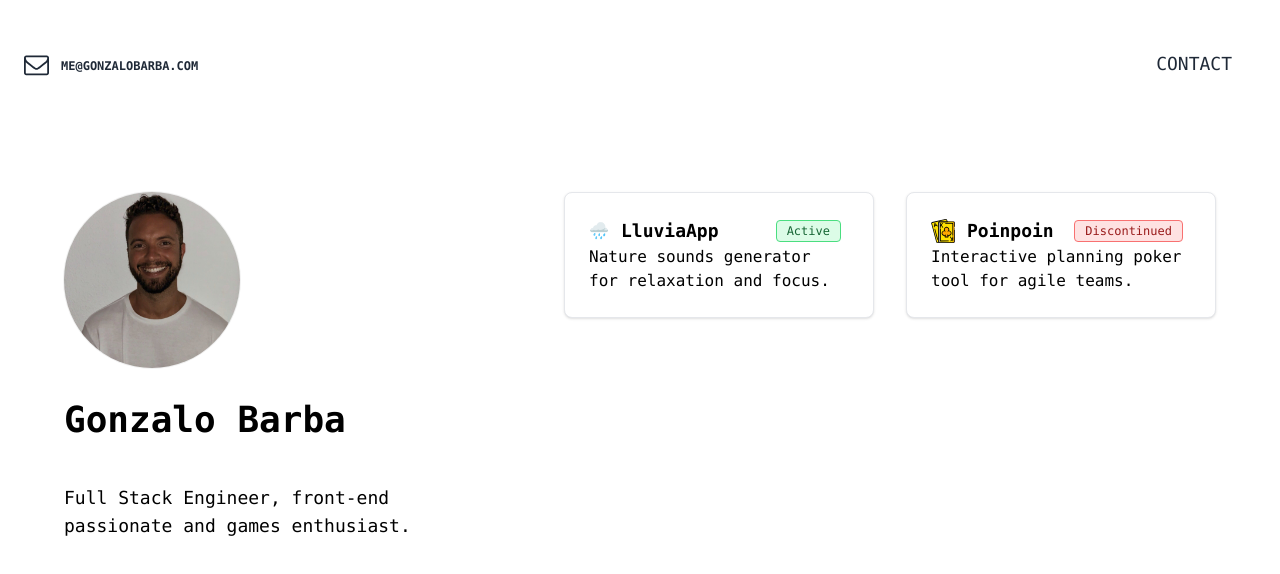
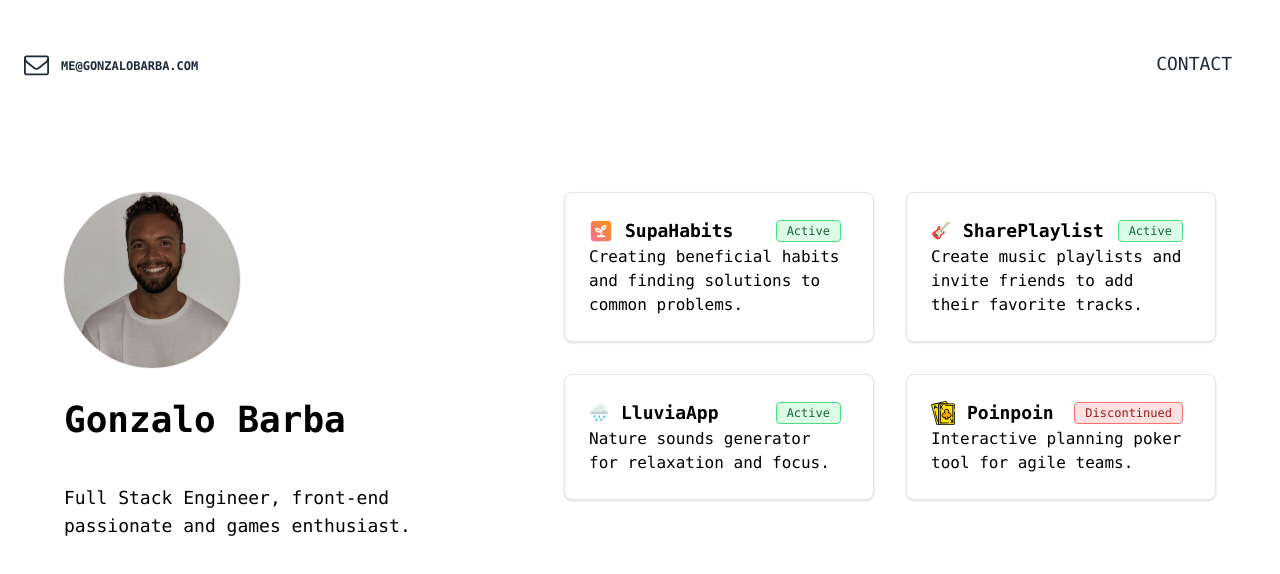
Before and after one commit to gon250/gonzalobarba.me, a Next.js app: page / in a window 1280 px wide. Shown: the top 574 px of the page. Built offline with nearby package versions, Linux system fonts and the light colour scheme.

Commit message:
Add shareplaylist and supahabits

```diff
--- a/pages/index.tsx
+++ b/pages/index.tsx
@@ -4,6 +4,7 @@ import Image from "next/image";
 import profilePic from "../public/me.jpg";
 
 import PlaningPokerLogo from "../public/poker-logo.svg";
+import SupaHabitsLogo from "../public/supahabits-logo.png";
 
 export default function Home() {
   return (
@@ -94,6 +95,54 @@ export default function Home() {
               <li className="card duration-200 h-min col-span-1">
                 <a
                   className="cursor-pointer block max-w-sm p-6 bg-white border border-gray-200 rounded-lg shadow hover:bg-gray-100 dark:bg-gray-800 dark:border-gray-700 dark:hover:bg-gray-700"
+                  href="https://www.supahabits.com"
+                  target="_blank" rel="noreferrer"
+                >
+                  <div className="flex items-center gap-y-1 gap-x-2 lg:gap-x-3 flex-wrap">
+                    <Image alt="PermanentLink Logo"
+                           width={20}
+                           height={20}
+                           className="w-5 h-5 lg:w-6 lg:h-6 w-5 h-5 lg:w-6 lg:h-6"
+                           src={SupaHabitsLogo} />
+                    <p className="mr-auto font-bold lg:text-lg">SupaHabits</p>
+                    <div className="flex gap-2">
+                      <span
+                        className="bg-green-100 text-green-800 text-xs font-medium me-2 px-2.5 py-0.5 rounded border border-green-400">
+                        Active
+                      </span>
+                    </div>
+                  </div>
+                  <p className="text-base-content/80 text-sm lg:text-base">
+                    Creating beneficial habits and finding solutions to common problems.
+                  </p>
+                </a>
+              </li>
+              <li className="card duration-200 h-min col-span-1">
+                <a
+                  className="cursor-pointer block max-w-sm p-6 bg-white border border-gray-200 rounded-lg shadow hover:bg-gray-100 dark:bg-gray-800 dark:border-gray-700 dark:hover:bg-gray-700"
+                  href="https://www.shareplaylist.club/"
+                  target="_blank" rel="noreferrer"
+                >
+                  <div className="flex items-center gap-y-1 gap-x-2 lg:gap-x-3 flex-wrap">
+                    <span>
+                      🎸
+                    </span>
+                    <p className="mr-auto font-bold lg:text-lg">SharePlaylist</p>
+                    <div className="flex gap-2">
+                      <span
+                        className="bg-green-100 text-green-800 text-xs font-medium me-2 px-2.5 py-0.5 rounded border border-green-400">
+                        Active
+                      </span>
+                    </div>
+                  </div>
+                  <p className="text-base-content/80 text-sm lg:text-base">
+                    Create music playlists and invite friends to add their favorite tracks.
+                  </p>
+                </a>
+              </li>
+              <li className="card duration-200 h-min col-span-1">
+                <a
+                  className="cursor-pointer block max-w-sm p-6 bg-white border border-gray-200 rounded-lg shadow hover:bg-gray-100 dark:bg-gray-800 dark:border-gray-700 dark:hover:bg-gray-700"
                   href="https://lluvia-app.vercel.app/"
                   target="_blank" rel="noreferrer"
                 >
```
Also changed, not shown: public/supahabits-logo.png (added).
